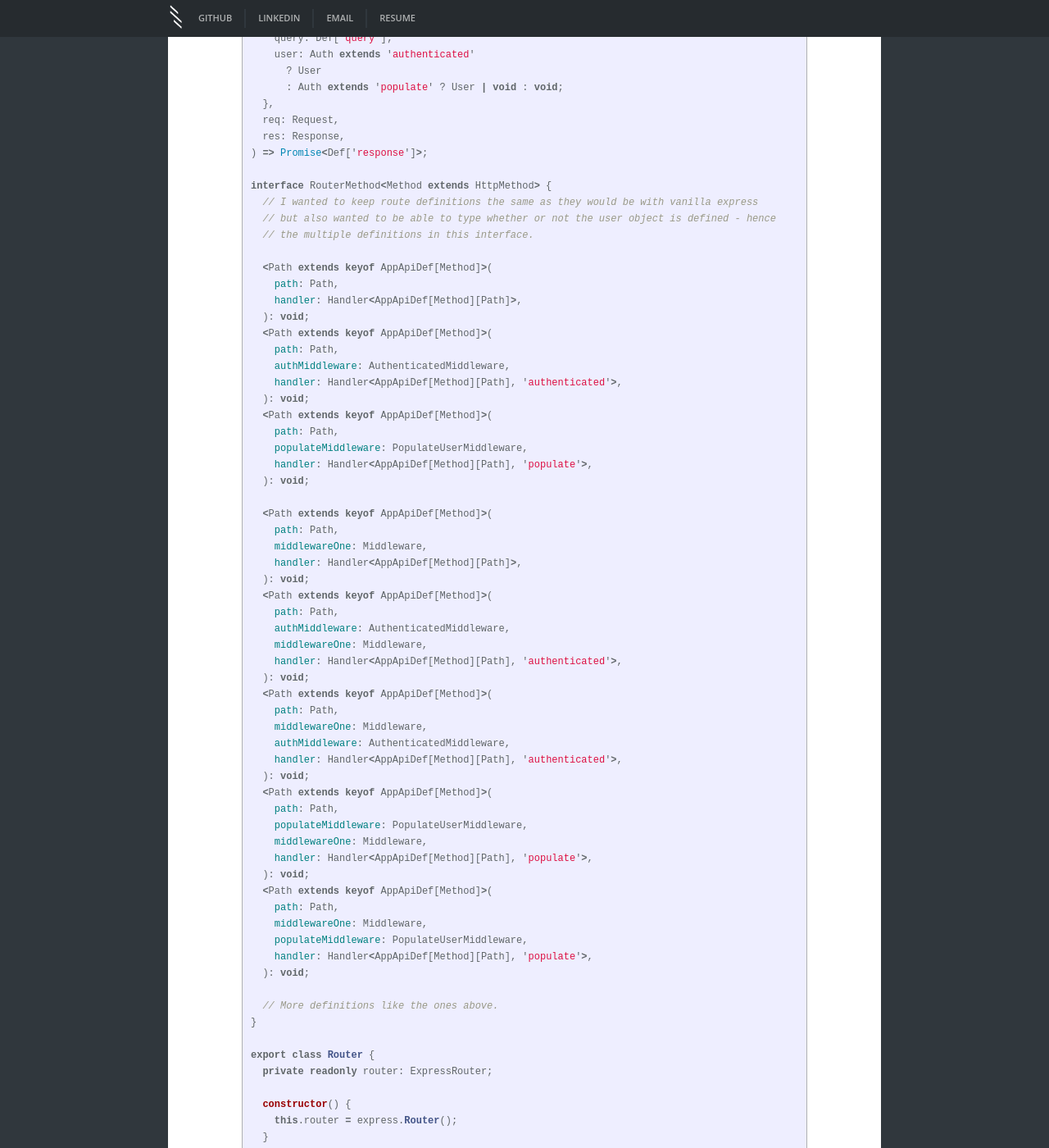
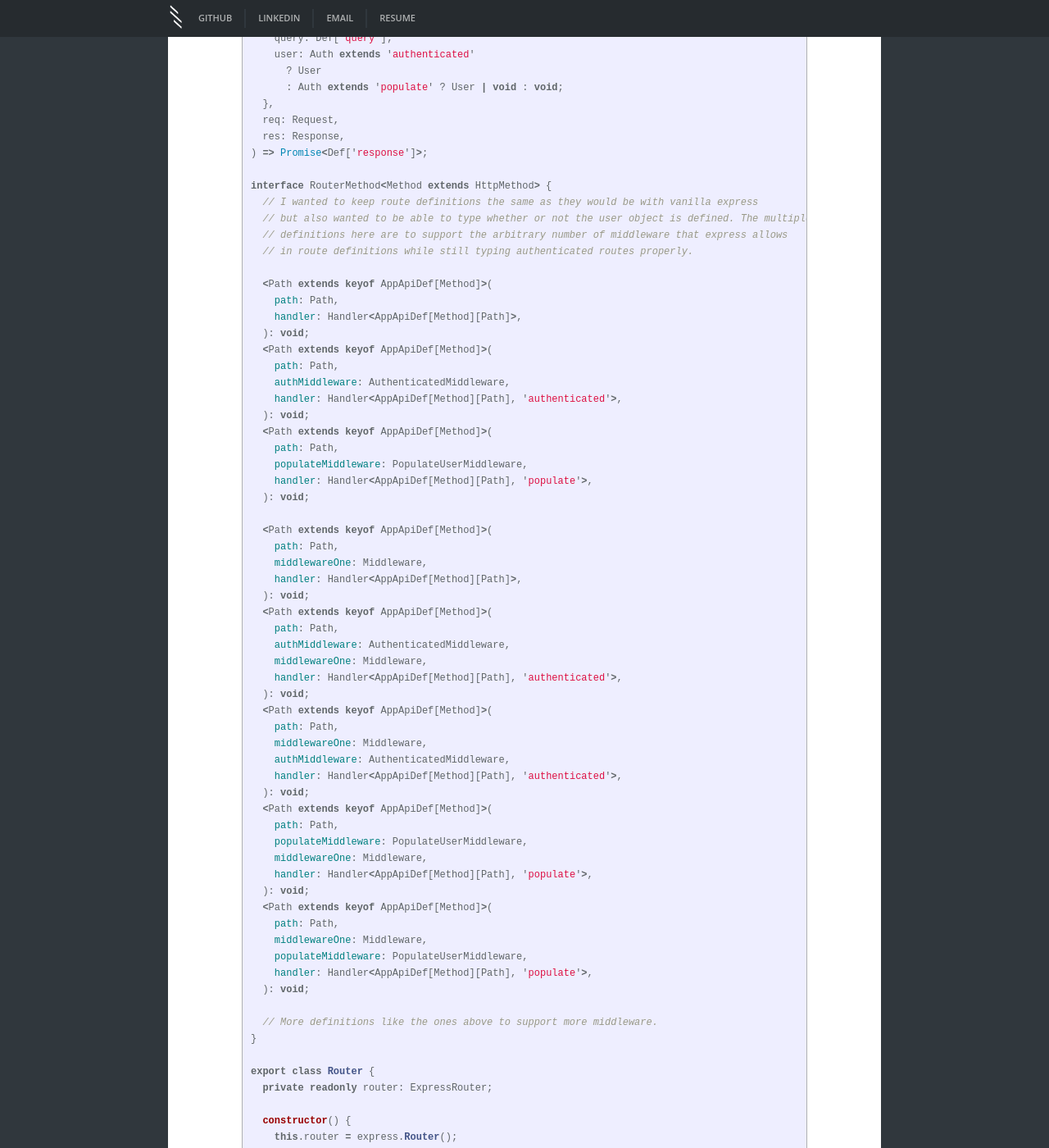
Before and after one commit to shamwow/shahmeer-jekyll, a Jekyll site: the page built from _posts/2018-08-05-end-to-api-typing.md, in a window 1280 px wide and 1400 px high, scrolled down 2284 px. Shown: the whole window at 82% size. Built offline with Jekyll 4.4.1, drawn with Linux system fonts in a browser that asks for light colours.

Commit message:
End to end api typing

```diff
--- a/_posts/2018-08-05-end-to-api-typing.md
+++ b/_posts/2018-08-05-end-to-api-typing.md
@@ -82,8 +82,9 @@ type Handler<
 
 interface RouterMethod<Method extends HttpMethod> {
   // I wanted to keep route definitions the same as they would be with vanilla express
-  // but also wanted to be able to type whether or not the user object is defined - hence
-  // the multiple definitions in this interface.
+  // but also wanted to be able to type whether or not the user object is defined. The multiple
+  // definitions here are to support the arbitrary number of middleware that express allows
+  // in route definitions while still typing authenticated routes properly.
 
   <Path extends keyof AppApiDef[Method]>(
     path: Path,
@@ -130,7 +131,7 @@ interface RouterMethod<Method extends HttpMethod> {
     handler: Handler<AppApiDef[Method][Path], 'populate'>,
   ): void;
 
-  // More definitions like the ones above.
+  // More definitions like the ones above to support more middleware.
 }
 
 export class Router {
```
